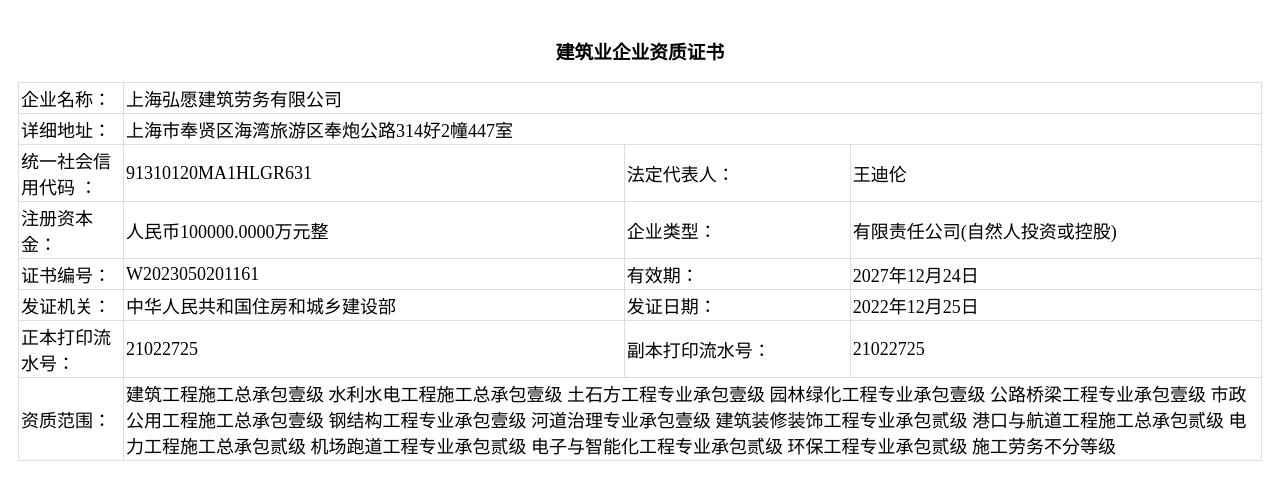
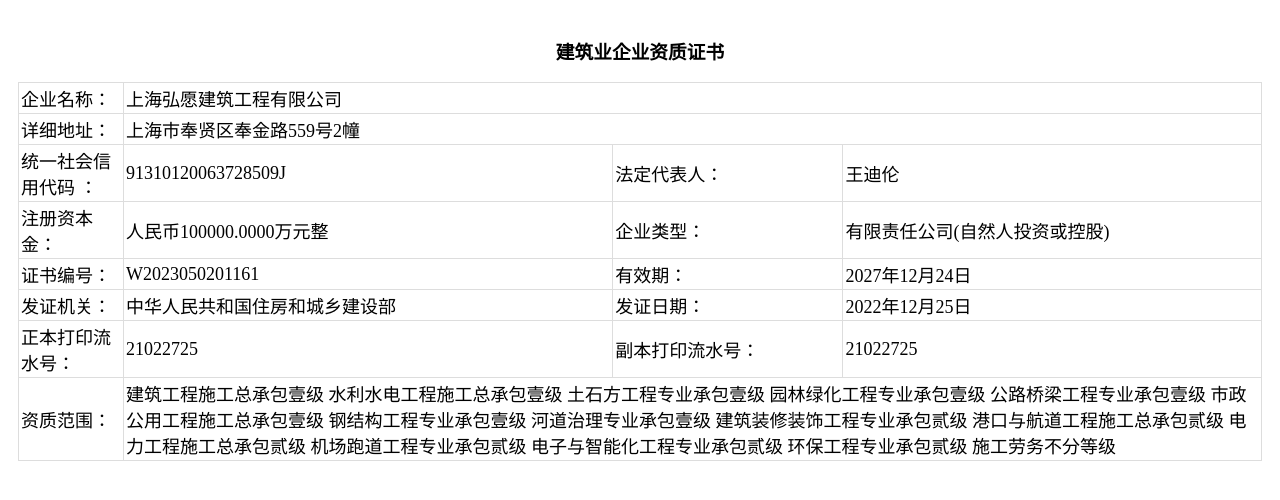
Before and after one commit to wjw1474247148/web01-net, a plain HTML site: page index.html in a window 1280 px wide. Drawn offline with Linux system fonts and the light colour scheme.

Commit message:
Update index.html

```diff
--- a/index.html
+++ b/index.html
@@ -34,9 +34,9 @@
 <body style="padding:10px;">
     <h3 style="text-align:center;">建筑业企业资质证书</h3>
     <table class="tbnew" cellpadding="0" cellspacing="1">
-        <tr><td style="width:100px;">企业名称：</td><td colspan="3">上海弘愿建筑劳务有限公司</td></tr>
-        <tr><td>详细地址：</td><td colspan="3">上海市奉贤区海湾旅游区奉炮公路314好2幢447室</td></tr>
-        <tr><td>统一社会信用代码 ：</td><td>91310120MA1HLGR631</td><td>法定代表人：</td><td>王迪伦</td></tr>
+        <tr><td style="width:100px;">企业名称：</td><td colspan="3">上海弘愿建筑工程有限公司</td></tr>
+        <tr><td>详细地址：</td><td colspan="3">上海市奉贤区奉金路559号2幢</td></tr>
+        <tr><td>统一社会信用代码 ：</td><td>91310120063728509J</td><td>法定代表人：</td><td>王迪伦</td></tr>
         <tr><td>注册资本金：</td><td>人民币100000.0000万元整</td><td>企业类型：</td><td>有限责任公司(自然人投资或控股)</td></tr>
         <tr><td>证书编号：</td><td>W2023050201161</td><td>有效期：</td><td>2027年12月24日</td></tr>
         <tr><td>发证机关：</td><td>中华人民共和国住房和城乡建设部</td><td>发证日期：</td><td>2022年12月25日</td></tr>
```
